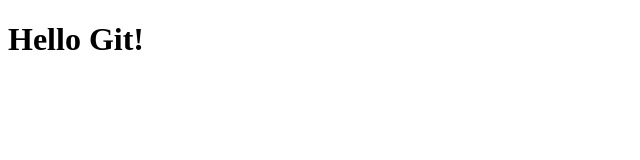
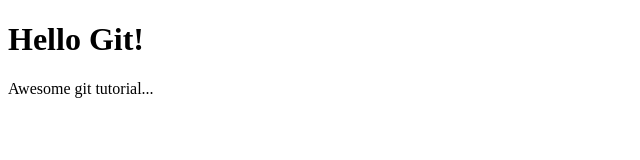
Before and after one commit to cherryApp/git-course, a plain HTML site: page index.html in a window 1280 px wide. Shown: the whole page, without its empty margins (0-640 px from the left). Drawn offline with Linux system fonts and the light colour scheme.

Commit message:
Feat: add paragraph.

```diff
--- a/index.html
+++ b/index.html
@@ -8,5 +8,6 @@
 </head>
 <body>
     <h1>Hello Git!</h1>
+    <p>Awesome git tutorial...</p>
 </body>
 </html>
```
